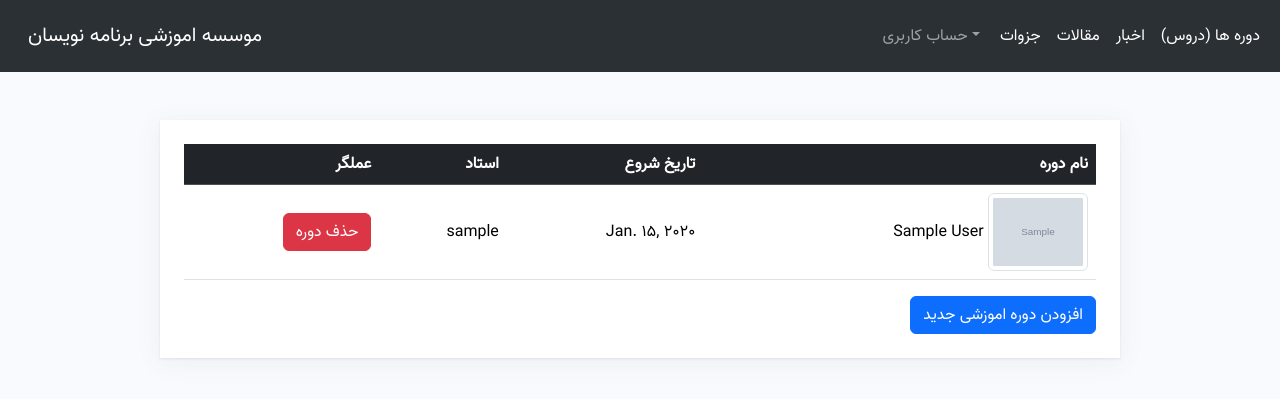
After one commit to PooyaRezaee/institute, a Django app: page /account/course/ in a window 1280 px wide. The commit adds this page. Shown: the top 399 px of the page. Run offline with Django 4.2, Linux system fonts and the light colour scheme; a user stored in the database is signed in; tables that the repository leaves empty hold one stand-in row (values such as "Sample post"); grey boxes marked "Sample" are stand-in pictures.

Commit message:
Added VIew MyCourse And Register to new Course

```diff
--- a/accounts/forms.py
+++ b/accounts/forms.py
@@ -13,7 +13,7 @@ class ProfileForm(forms.ModelForm):
 class CourseCreationForm(forms.ModelForm):
     class Meta:
         model = Course
-        exclude = ('teacher',)
+        exclude = ('teacher','members')
         widgets = {
             'description': forms.Textarea(),
             'start': DateInput,
--- a/accounts/models.py
+++ b/accounts/models.py
@@ -9,6 +9,7 @@ class Course(models.Model):
     teacher = models.ForeignKey('Teacher',models.CASCADE,verbose_name='استاد دوره')
     start = models.DateField(verbose_name='تاریخ شروع دوره')
     created = models.DateTimeField(auto_now_add=True,verbose_name='زمان ایجاد')
+    members = models.ManyToManyField(User,related_name='courses')
 
     class Meta:
         verbose_name = 'دوره'
--- /dev/null
+++ b/accounts/templates/account/courses.html
@@ -0,0 +1,38 @@
+{% extends 'base.html' %}
+
+{% block body %}
+<div dir="rtl" class="col-9 box mx-auto mt-5 p-4">
+    <table class="table table-hover table align-middle">
+        <thead class="table-dark">
+          <tr>
+            <th>نام دوره</th>
+            <th>تاریخ شروع</th>
+            <th>استاد</th>
+            <th>عملگر</th>
+          </tr>
+        </thead>
+        <tbody>
+
+    {% for course in course_list %}
+        <tr>
+            <td><img class="img-thumbnail h-75" src="{{ course.thumbnail.url }}" width='100'> <a href="{% url 'home:detail-course' course.pk %}" class="link">{{course.name}}</a></td>
+            <td>{{course.start | date}}</td>
+            <td>{{course.teacher}}</td>
+            {% if is_teacher %}
+            <td><a class="btn btn-danger">حذف دوره</a></td>
+            {% else %}
+            <td><a class="btn btn-danger">انصراف از دوره</a></td>
+            {% endif %}
+        </tr>
+    {% empty %}
+    <p class="item-box d-block">
+        شما دوره ای ندارید
+    </p>
+    {% endfor %}
+        </tbody>
+    </table>
+    {% if is_teacher %}
+    <a href="{% url 'accounts:create-course' %}" class="btn btn-primary">افزودن دوره اموزشی جدید</a>
+    {% endif %}
+</div>
+{% endblock body %}
--- a/accounts/urls.py
+++ b/accounts/urls.py
@@ -1,6 +1,6 @@
 from django.urls import path
 from django.contrib.auth.views import LoginView,LogoutView
-from .views import RegisterView,ProfileView,RequestTeacherView,CourseCreateView
+from .views import RegisterView,ProfileView,RequestTeacherView,CourseCreateView,MyCoursesView
 
 app_name = 'accounts'
 
@@ -11,4 +11,6 @@ urlpatterns = [
     path("profile/", ProfileView.as_view(), name="profile"),
     path("teacher/request/", RequestTeacherView.as_view(), name="teacher-request"),
     path("teacher/course/craete/", CourseCreateView.as_view(), name="create-course"),
+    path("course/", MyCoursesView.as_view(), name="list-courses"),
+    path("course/register/<int:course_id>/", MyCoursesView.as_view(), name="register-courses"),
 ]
--- a/accounts/views.py
+++ b/accounts/views.py
@@ -1,10 +1,11 @@
 from django.shortcuts import render,redirect
+from django.views import View
 from django.views.generic import CreateView,UpdateView,RedirectView
 from django.contrib.auth.forms import UserCreationForm
 from django.contrib.auth.mixins import LoginRequiredMixin
 from django.contrib.auth.models import User
 from django.urls import reverse_lazy,reverse
-from django.http import HttpResponseForbidden
+from django.http import HttpResponseForbidden,HttpResponseNotFound
 from .forms import ProfileForm,CourseCreationForm
 from accounts.models import Teacher,Course
 class RegisterView(CreateView):
@@ -49,4 +50,30 @@ class CourseCreateView(CreateView):
     def form_valid(self, form):
         cd = form.cleaned_data
         Course.objects.create(**cd,teacher=self.request.user.teacher)
-        return redirect('accounts:profile')
+        return redirect('accounts:list-courses')
+
+class MyCoursesView(LoginRequiredMixin,View):
+    def get(self,request,course_id=None):
+        if course_id:
+            try:
+                course = Course.objects.get(pk=course_id)
+            except:
+                return HttpResponseNotFound
+
+            if not course in request.user.courses.all():
+                course.members.add(request.user)
+        try:
+            teacher = Teacher.objects.get(account=request.user)
+            is_teacher = True
+            course_list = Course.objects.filter(teacher=teacher)
+        except:
+            user = request.user
+            is_teacher = False
+            course_list = user.courses.all()
+
+        context = {
+            'is_teacher':is_teacher,
+            'course_list':course_list,
+        }
+
+        return render(request,'account/courses.html',context)
--- a/templates/base.html
+++ b/templates/base.html
@@ -40,9 +40,7 @@
                             <ul class="dropdown-menu">
                                 <li><a class="dropdown-item" href="{% url 'accounts:profile' %}">پروفایل</a></li>
 
-                                {% if request.user.teacher.is_active %}
-                                    <li><a class="dropdown-item" href="{% url 'accounts:create-course' %}">ایجاد دوره اموزشی جدید</a></li>
-                                {% endif %}
+                                <li><a class="dropdown-item" href="{% url 'accounts:list-courses' %}">دوره ها</a></li>
 
                                 <li>
                                     <hr class="dropdown-divider">
@@ -62,7 +60,7 @@
                         <a class="nav-link active" aria-current="page" href="{% url 'home:list-news' %}">اخبار</a>
                     </li>
                     <li class="nav-item">
-                        <a class="nav-link active" aria-current="page" href="{% url 'home:list-course' %}">دوره های سایت</a>
+                        <a class="nav-link active" aria-current="page" href="{% url 'home:list-course' %}">دوره ها (دروس)</a>
                     </li>
                 </ul>
             </div>
```
Also changed, not shown: home/templates/home/detail_course.html (+6 -1 lines), accounts/migrations/0008_course_members.py (added).
